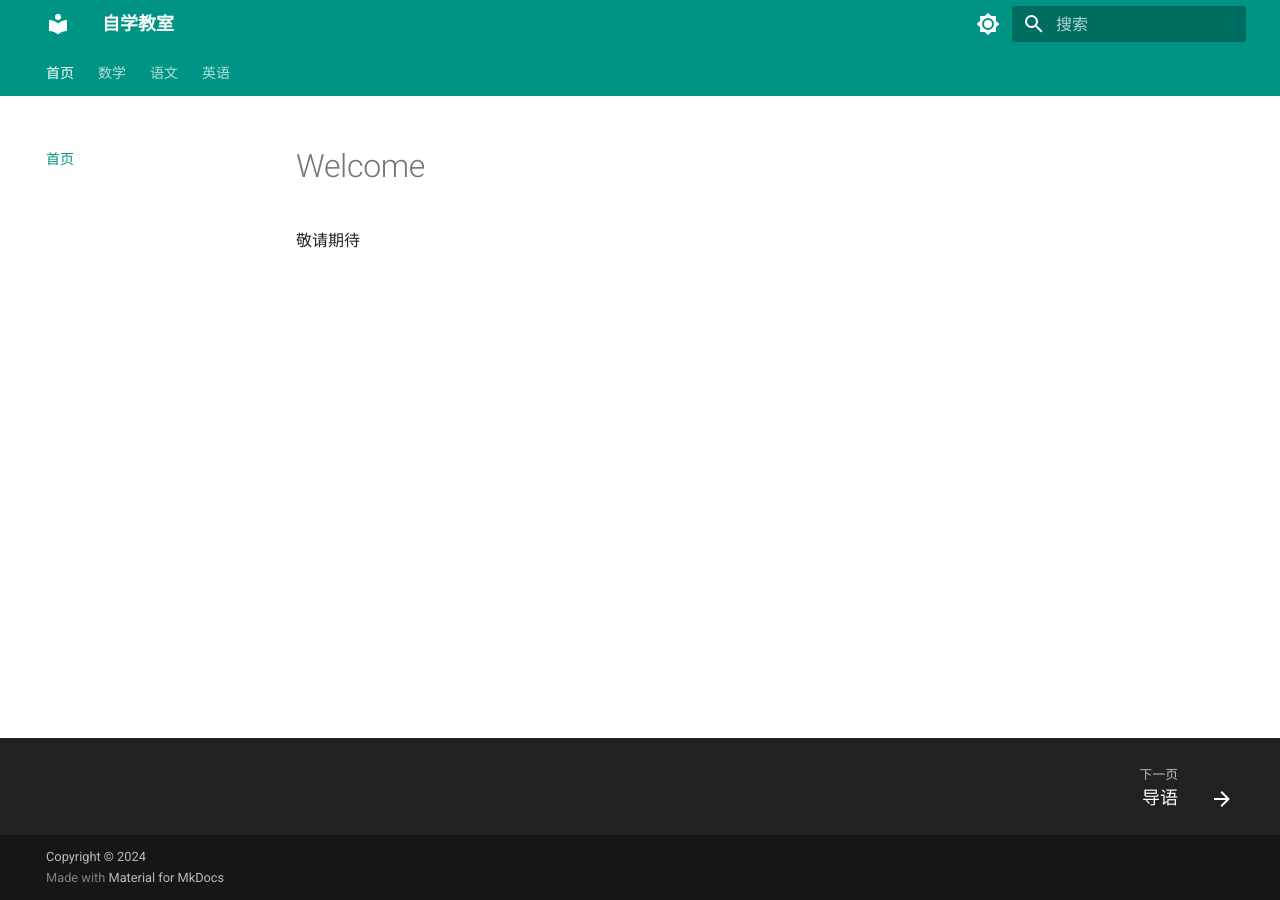
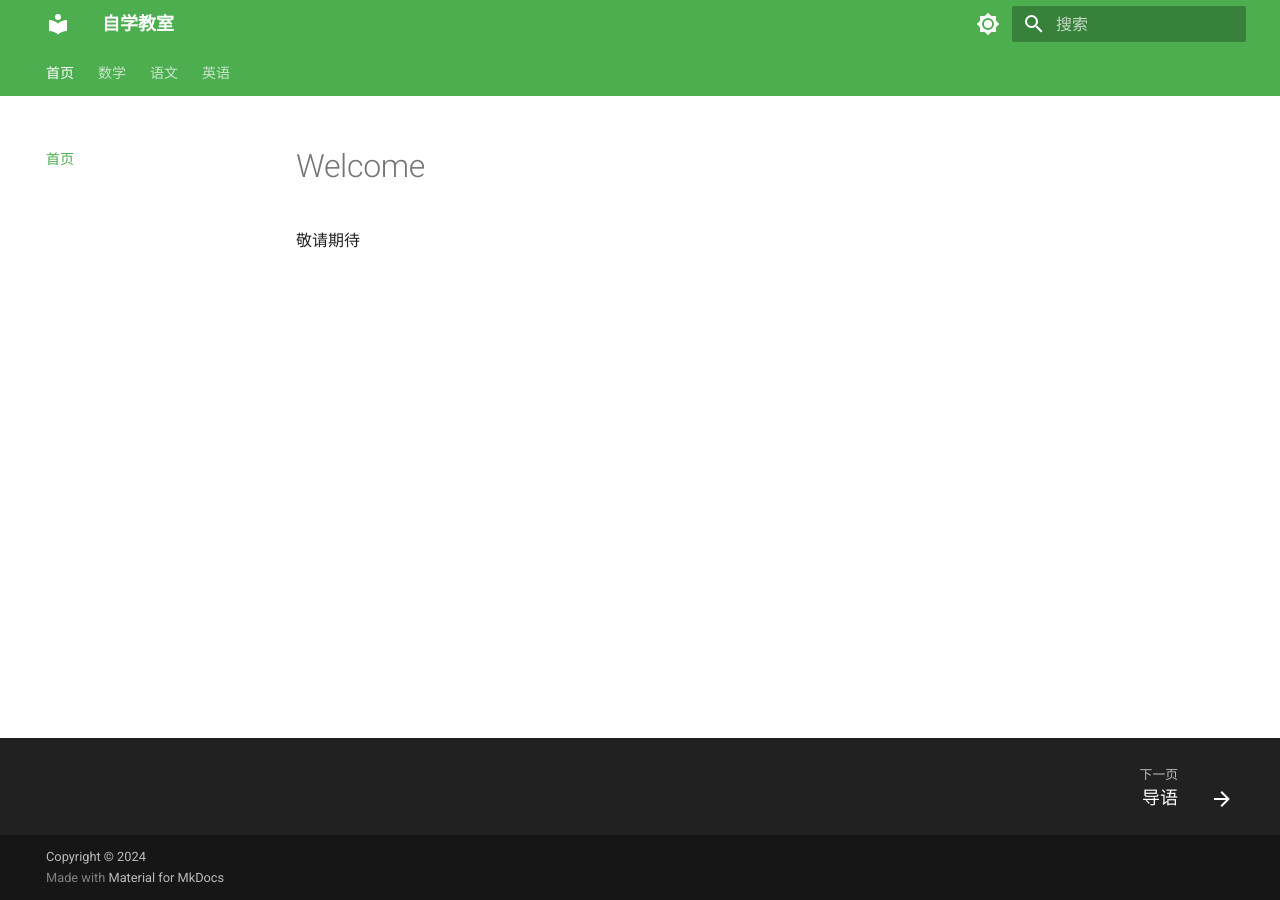
Before and after one commit to sorokin990/sorokin990.github.io, an MkDocs documentation site: the page built from docs/index.md, in a window 1280 px wide. Built offline with MkDocs 1.6.1 and Material for MkDocs 9.7.7, drawn with Linux system fonts in a browser that asks for light colours; comment, search, counter and statistics services are not loaded.

Commit message:
Update mkdocs.yml

```diff
--- a/mkdocs.yml
+++ b/mkdocs.yml
@@ -69,13 +69,13 @@ theme:
       toggle:
         icon: material/brightness-7
         name: Switch to dark mode
-      primary: teal #, [red, pink, purple, deep, purple, indigo, blue, light blue, cyan, teal, green, light green, lime, yellow, amber, orange, deep orange, brown, grey, blue, grey, black, white]
+      primary: green #, [red, pink, purple, deep, purple, indigo, blue, light blue, cyan, teal, green, light green, lime, yellow, amber, orange, deep orange, brown, grey, blue, grey, black, white]
       accent: cyan # [red, pink, purple, deep, purple, indigo, blue, light, blue, cyan, teal, green, light, green, lime, yellow, amber, orange, deep orange]
 
     # Palette toggle for dark mode
     - media: "(prefers-color-scheme: dark)"
       scheme: slate
-      primary: teal #, [red, pink, purple, deep, purple, indigo, blue, light blue, cyan, teal, green, light green, lime, yellow, amber, orange, deep orange, brown, grey, blue, grey, black, white]
+      primary: green #, [red, pink, purple, deep, purple, indigo, blue, light blue, cyan, teal, green, light green, lime, yellow, amber, orange, deep orange, brown, grey, blue, grey, black, white]
       accent: cyan # [red, pink, purple, deep, purple, indigo, blue, light, blue, cyan, teal, green, light, green, lime, yellow, amber, orange, deep orange]
       toggle:
         icon: material/brightness-4
```
